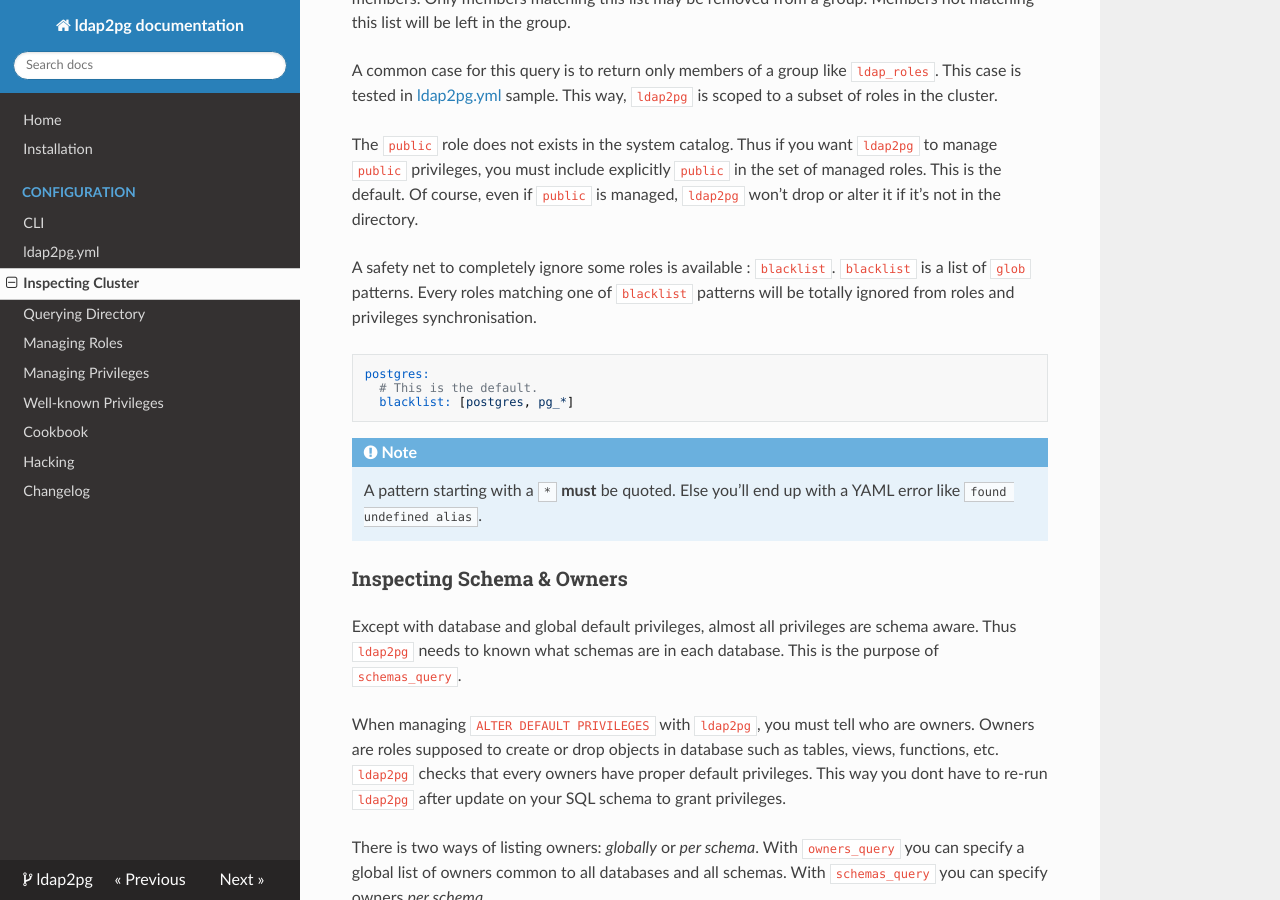
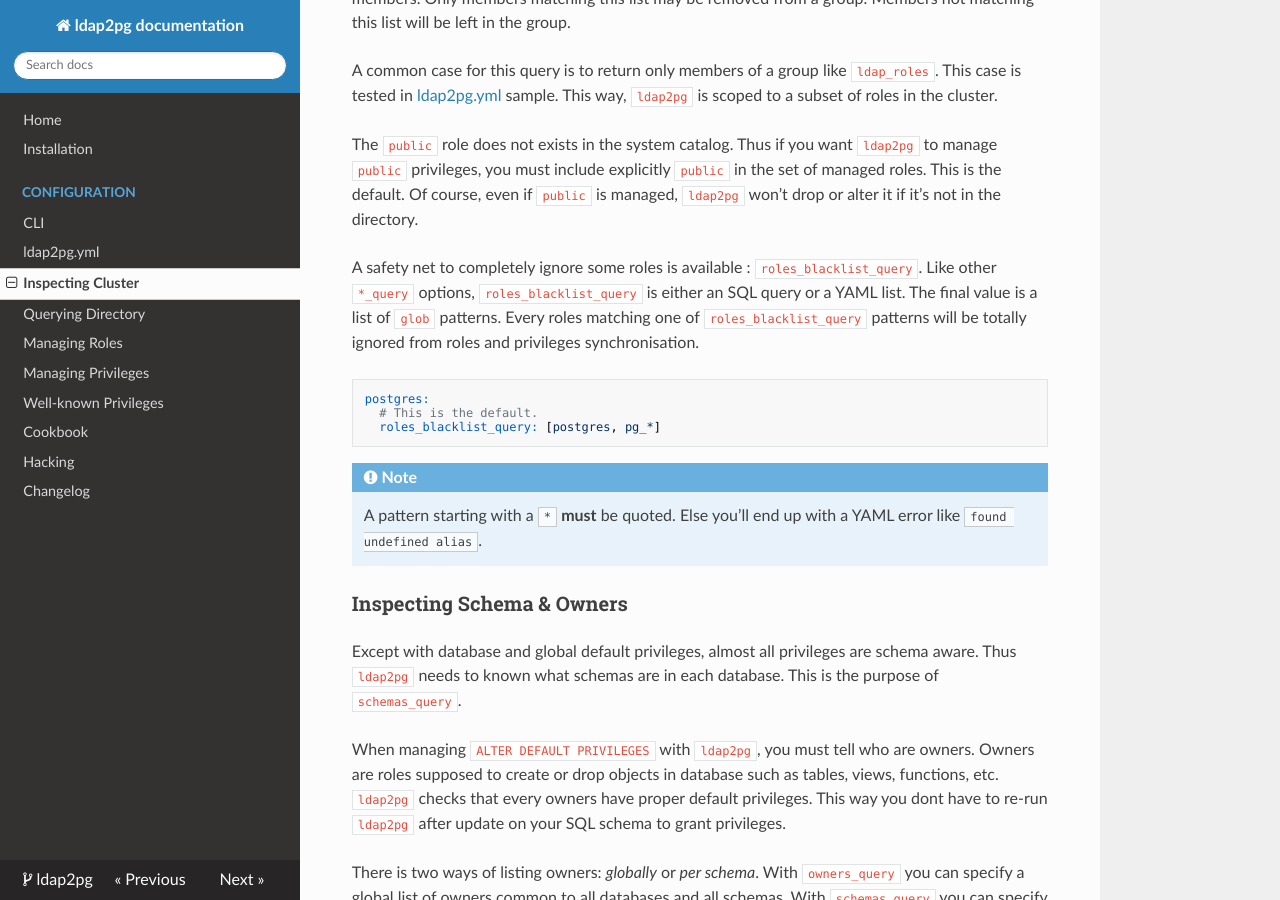
Before and after one commit to dalibo/ldap2pg, an MkDocs documentation site: the page built from docs/postgres.md, in a window 1280 px wide and 900 px high, scrolled down 971 px. Built offline with MkDocs 1.6.1, drawn with Linux system fonts in a browser that asks for light colours; nearby versions of some CDN libraries.

Commit message:
Dynamic blacklist

````diff
--- a/docs/postgres.md
+++ b/docs/postgres.md
@@ -59,16 +59,16 @@ The `public` role does not exists in the system catalog. Thus if you want
 the set of managed roles. This is the default. Of course, even if `public` is
 managed, `ldap2pg` won't drop or alter it if it's not in the directory.
 
-
-A safety net to completely ignore some roles is available : `blacklist`.
-`blacklist` is a list of `glob` patterns. Every roles matching one of
-`blacklist` patterns will be totally ignored from roles and privileges
-synchronisation.
+A safety net to completely ignore some roles is available :
+`roles_blacklist_query`. Like other `*_query` options, `roles_blacklist_query`
+is either an SQL query or a YAML list. The final value is a list of `glob`
+patterns. Every roles matching one of `roles_blacklist_query` patterns will be
+totally ignored from roles and privileges synchronisation.
 
 ``` yaml
 postgres:
   # This is the default.
-  blacklist: [postgres, pg_*]
+  roles_blacklist_query: [postgres, pg_*]
 ```
 
 
````
Also changed, not shown: docs/changelog.md (+2 -0 lines), 7 other files.
